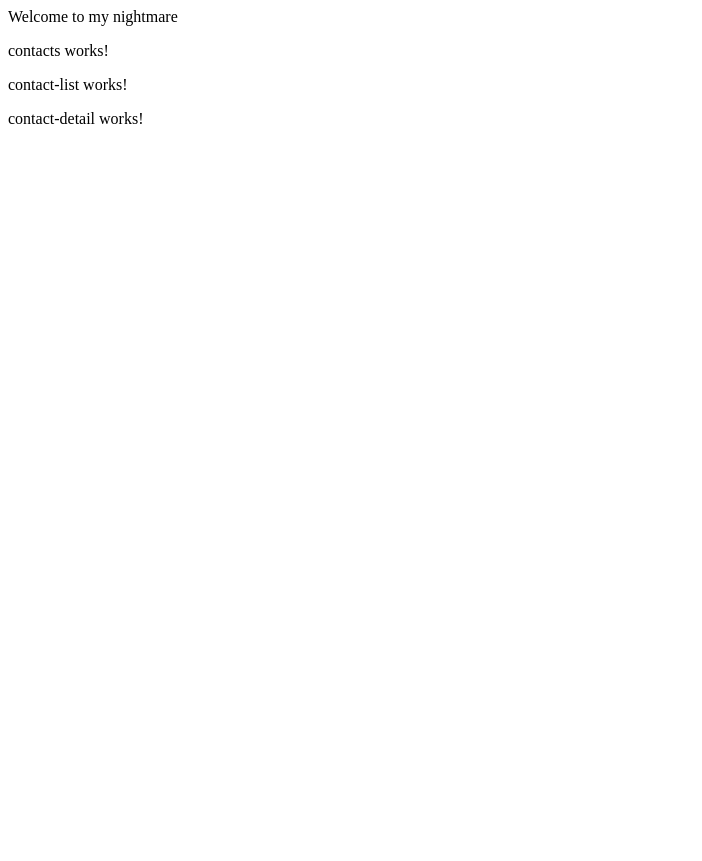
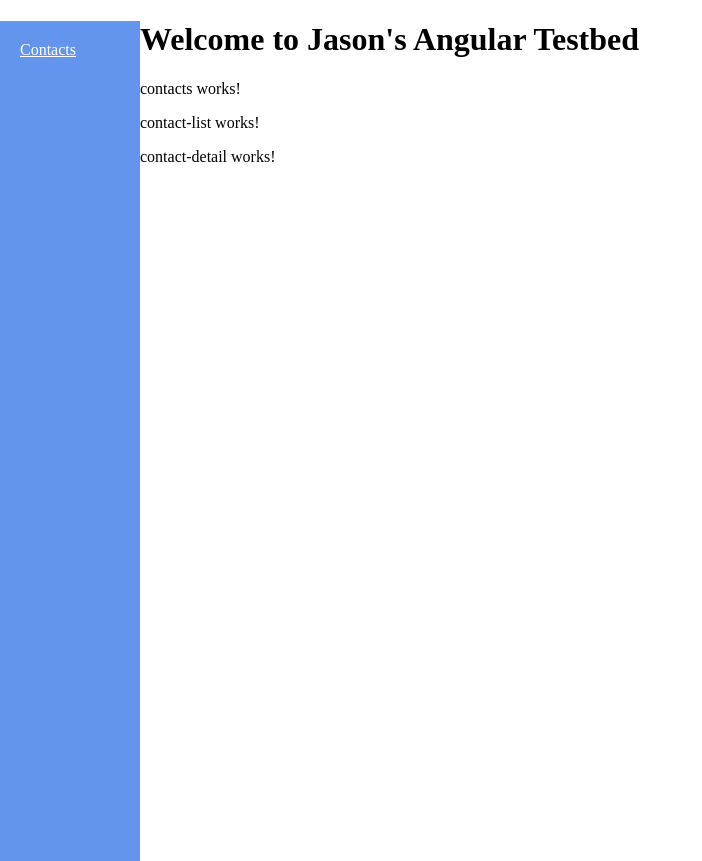
Before and after one commit to jasonpjones/AngularTestBed, an Angular app: page /contacts in a window 1280 px wide. Shown: the whole page, without its empty margins (0-702 px from the left). Before the commit the page ends 800 px from the top, so only its background shows below. Built offline with nearby package versions, Linux system fonts and the light colour scheme.

Commit message:
Get some style

```diff
--- a/src/app/app.component.html
+++ b/src/app/app.component.html
@@ -1,4 +1,10 @@
-<span> Welcome to my nightmare</span>
+<div class='left-nav'>
+  <a routerLink='/contacts'>Contacts</a>
+</div>
 
-
-<router-outlet></router-outlet>
+<div class='main-content'>
+  <header>
+    <h1>Welcome to Jason's Angular Testbed</h1>
+  </header>
+  <router-outlet></router-outlet>
+</div>
--- a/src/app/app.component.less
+++ b/src/app/app.component.less
@@ -0,0 +1,19 @@
+
+@white: #ffffff;
+
+.left-nav {
+  float: left;
+  height: 100%;
+  padding: 20px;
+  width: 100px;
+  background-color: cornflowerblue;
+}
+
+.left-nav a {
+  color: @white;
+}
+
+.main-content {
+  background-color: @white;
+  height: 100%;
+}
--- a/src/styles.less
+++ b/src/styles.less
@@ -1 +1,5 @@
 /* You can add global styles to this file, and also import other style files */
+html, body {
+  margin: 0;
+  height: 100%;
+}
```
